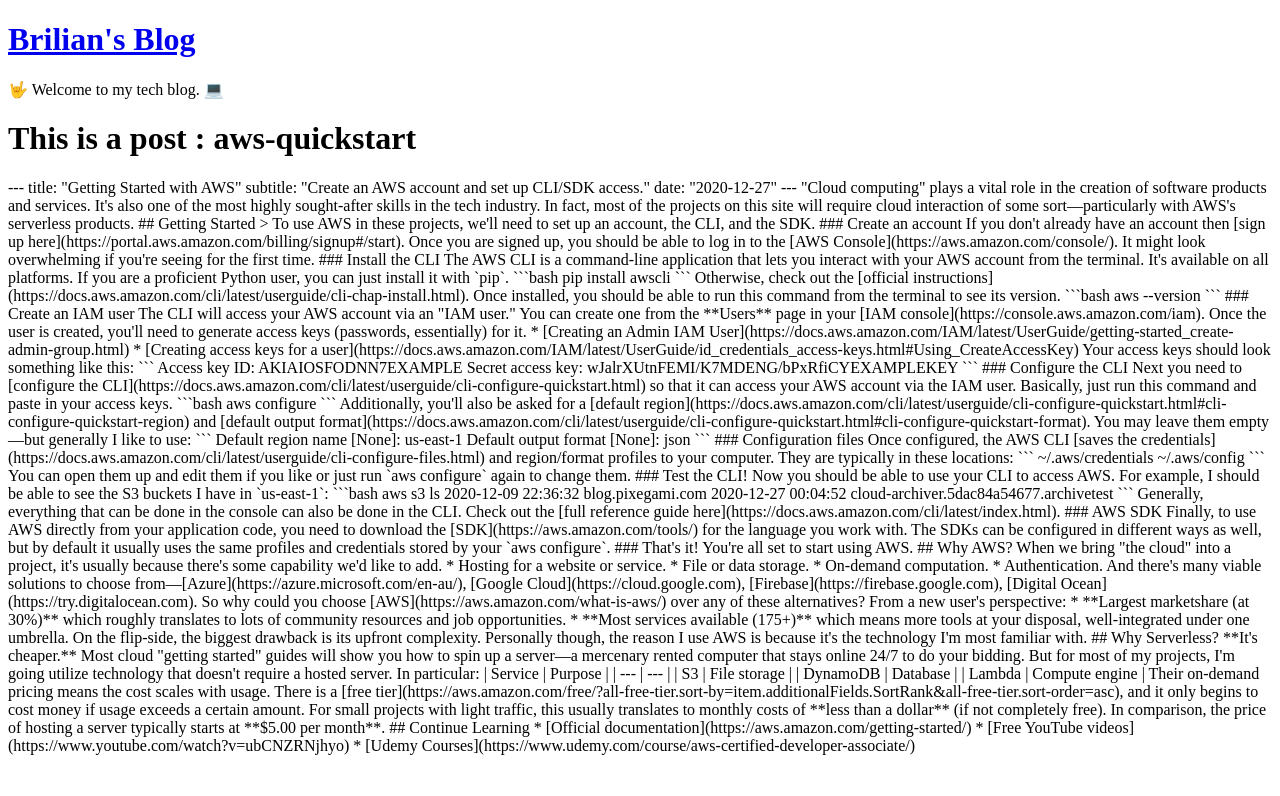
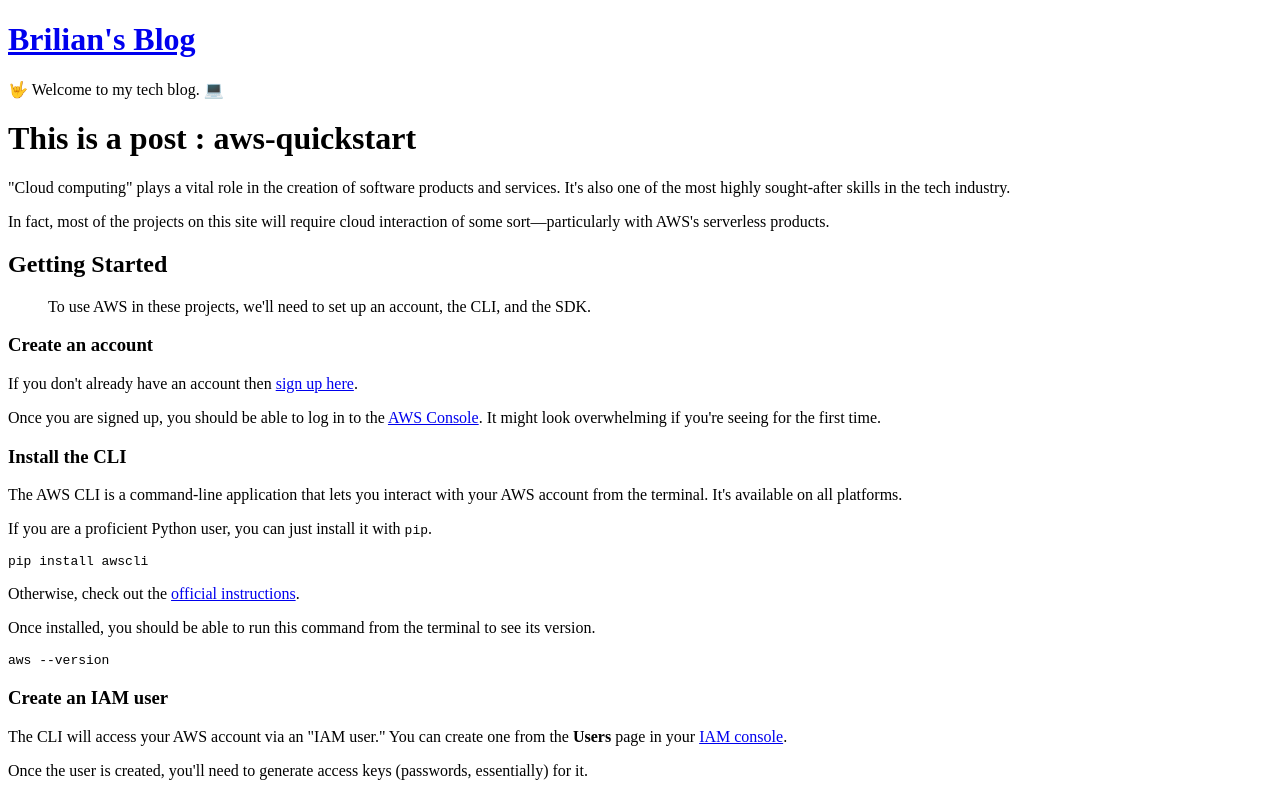
Before and after one commit to BrilianMisbah/next-blog, a Next.js app: page /posts/aws-quickstart in a window 1280 px wide. Shown: the top 796 px of the page. Built offline with nearby package versions, Linux system fonts and the light colour scheme.

Commit message:
feat: show slug's content with markdown lib

```diff
--- a/src/app/posts/[slug]/page.tsx
+++ b/src/app/posts/[slug]/page.tsx
@@ -1,4 +1,5 @@
 import fs from "fs";
+import Markdown from "markdown-to-jsx";
 
 const getPostContent = (slug: string) => {
   const folder = "posts/";
@@ -13,7 +14,7 @@
   return (
     <p>
       <h1>This is a post : {slug}</h1>
-      <p>{content}</p>
+      <Markdown>{content}</Markdown>
     </p>
   );
 };
```
